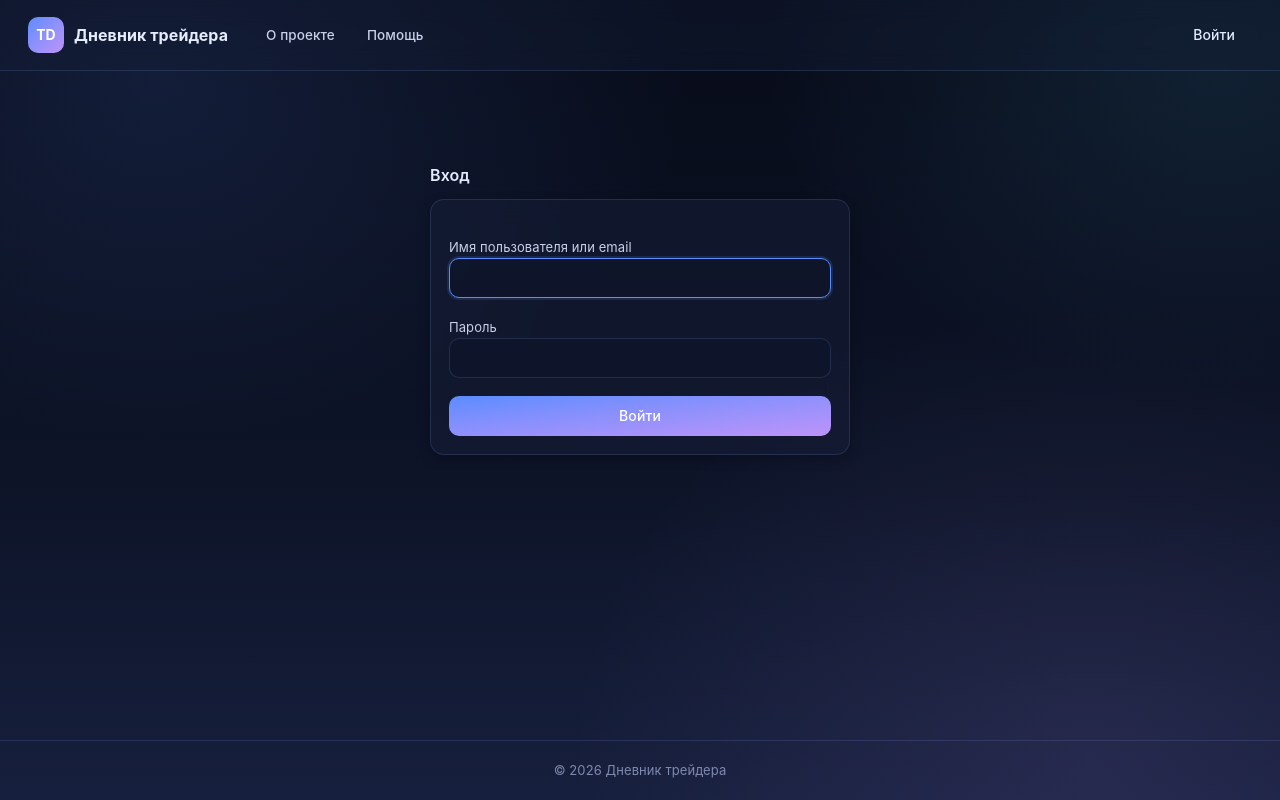
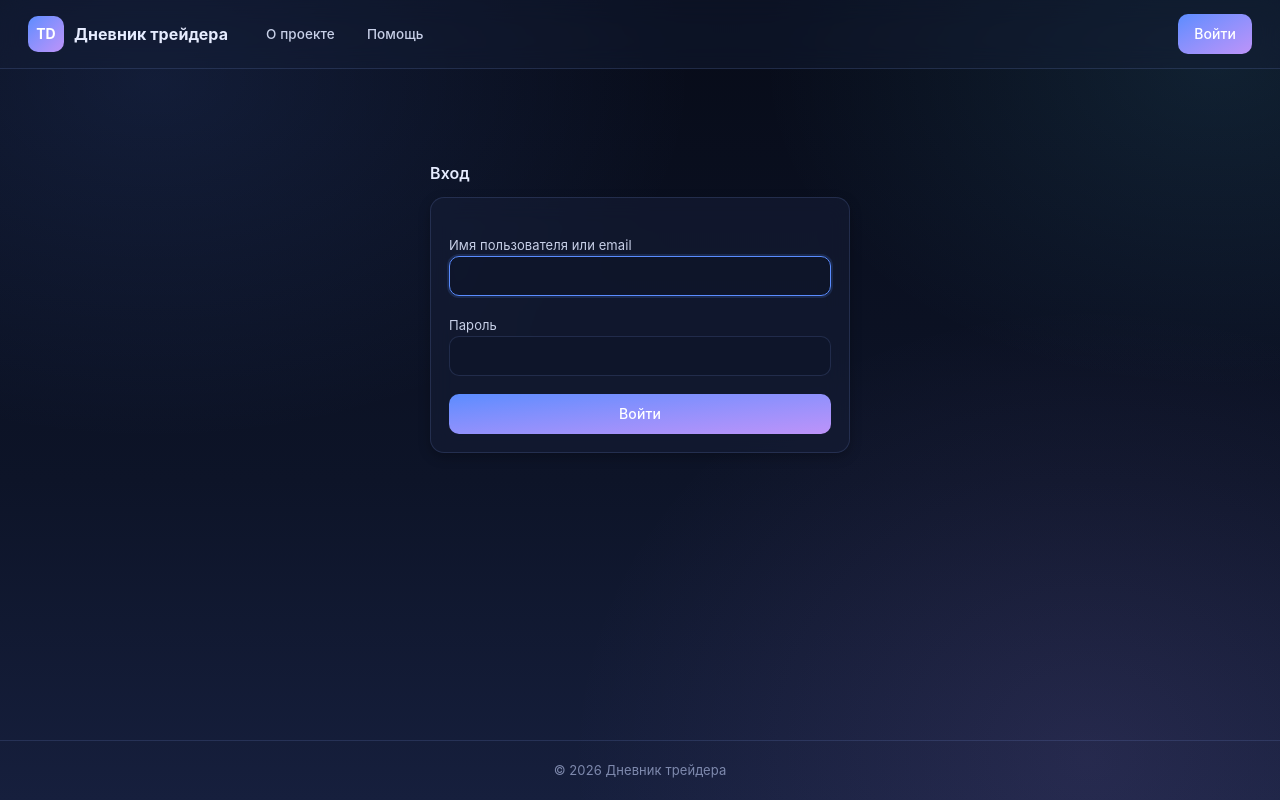
Before and after one commit to 367300/interactive_trader_diary, a React (Vite) app in the folder frontend/: page /login in a window 1280 px wide. Built offline with nearby package versions, Linux system fonts and the light colour scheme; no server answers.

Commit message:
fix(frontend): единая кнопка входа в публичном хедере

```diff
--- a/frontend/src/components/PublicLayout.tsx
+++ b/frontend/src/components/PublicLayout.tsx
@@ -22,12 +22,18 @@ export default function PublicLayout() {
           <a href={`${landingHref}help/`} className="px-3.5 py-2 rounded-[10px] text-soft-foreground text-[13.5px] font-medium no-underline hover:bg-glass-soft hover:text-foreground transition-colors">Помощь</a>
         </nav>
         <div className="hidden sm:flex gap-2 ml-auto">
-          <Button variant="ghost" asChild>
-            <NavLink to="/login">Войти</NavLink>
-          </Button>
-          {registrationEnabled && (
+          {registrationEnabled ? (
+            <>
+              <Button variant="ghost" asChild>
+                <NavLink to="/login">Войти</NavLink>
+              </Button>
+              <Button variant="primary" asChild>
+                <NavLink to="/register">Создать аккаунт</NavLink>
+              </Button>
+            </>
+          ) : (
             <Button variant="primary" asChild>
-              <NavLink to="/register">Создать аккаунт</NavLink>
+              <NavLink to="/login">Войти</NavLink>
             </Button>
           )}
         </div>
```
